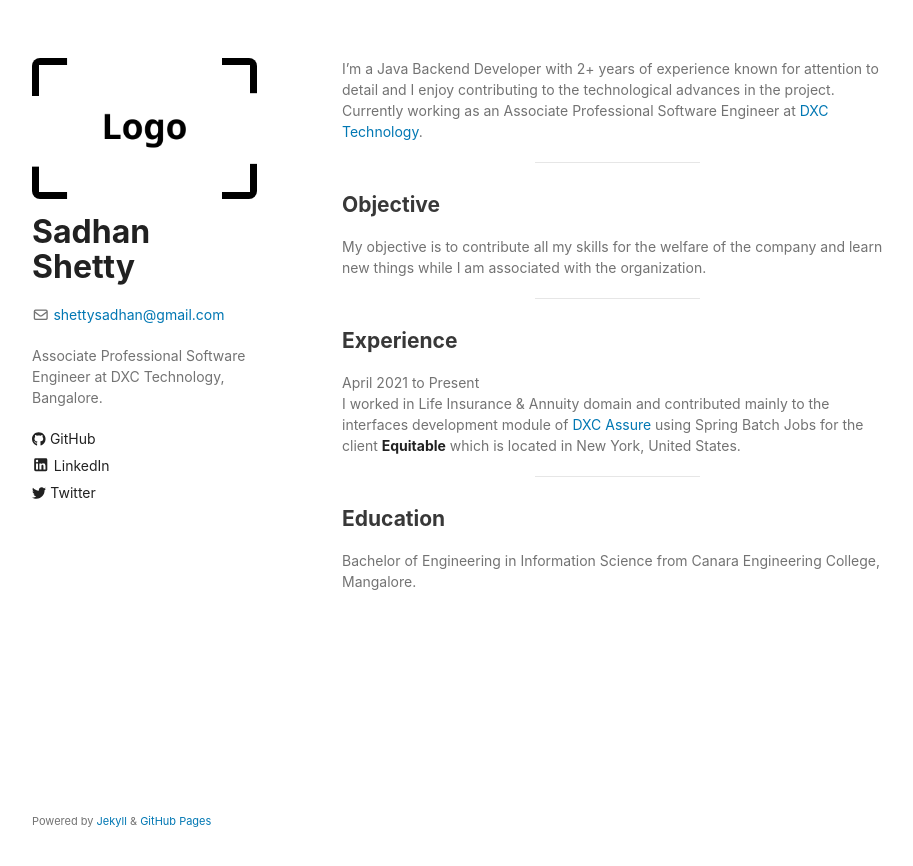
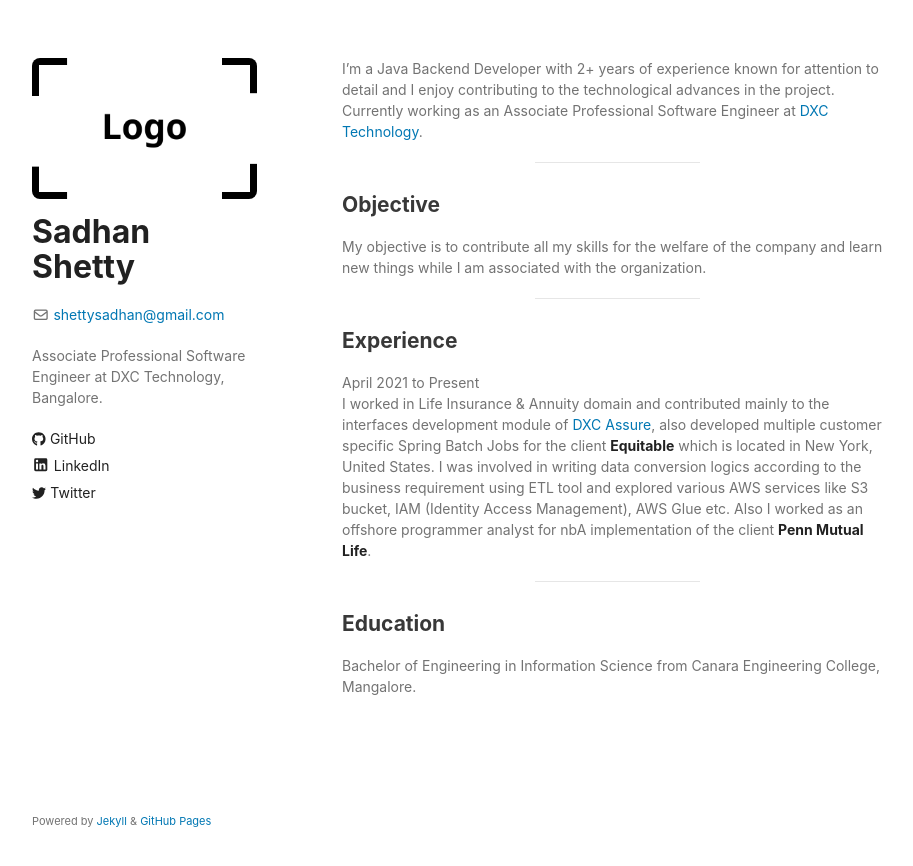
Before and after one commit to sadhan-shetty/sadhan-shetty.github.io, a Jekyll site: the page built from index.md, in a window 1280 px wide. Shown: the top 866 px of the page, without its empty margins (178-1091 px from the left). Built offline with Jekyll 4.4.1, drawn with Linux system fonts in a browser that asks for light colours.

Commit message:
Update index.md

```diff
--- a/index.md
+++ b/index.md
@@ -12,7 +12,7 @@ My objective is to contribute all my skills for the welfare of the company and l
 ---
 ## Experience
 April 2021 to Present <br>
-I worked in Life Insurance & Annuity domain and contributed mainly to the interfaces development module of [DXC Assure](https://dxc.com/us/en/services/insurance-software-bps/dxc-insurance-software/dxc-assure-for-life-and-wealth) using Spring Batch Jobs for the client [**Equitable**](https://equitable.com/) which is located in New York, United States.
+I worked in Life Insurance & Annuity domain and contributed mainly to the interfaces development module of [DXC Assure](https://dxc.com/us/en/services/insurance-software-bps/dxc-insurance-software/dxc-assure-for-life-and-wealth), also developed multiple customer specific Spring Batch Jobs for the client [**Equitable**](https://equitable.com/) which is located in New York, United States. I was involved in writing data conversion logics according to the business requirement using ETL tool and explored various AWS services like S3 bucket, IAM (Identity Access Management), AWS Glue etc. Also I worked as an offshore programmer analyst for nbA implementation of the client [**Penn Mutual Life**](https://www.pennmutual.com/).
 
 ---
 ## Education
```
